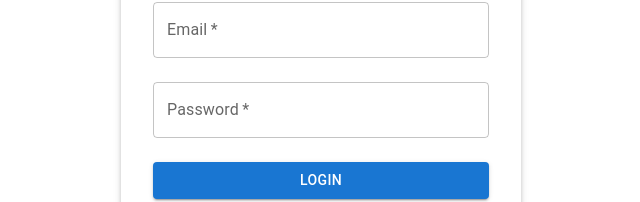
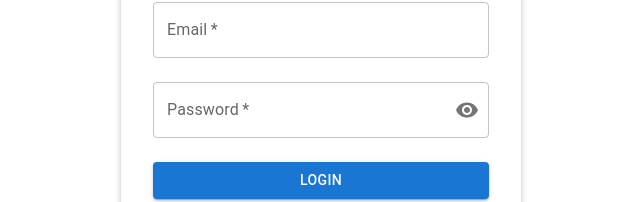
Before and after one commit to Spring-2025-V2-7-Team/Team_7_Final_Project, a React (Create React App) app in the folder frontend/: page /login in a window 1280 px wide. Shown: the part 142-344 px from the top of the page, without its empty margins (319-959 px from the left). Built offline with nearby package versions, Linux system fonts and the light colour scheme.

Commit message:
Show/hide password

```diff
--- a/frontend/src/components/auth/AuthForm.jsx
+++ b/frontend/src/components/auth/AuthForm.jsx
@@ -1,3 +1,4 @@
+import React, { useState } from "react";
 import {
   Box,
   Button,
@@ -8,7 +9,10 @@ import {
   Select,
   TextField,
   Typography,
+  IconButton,
+  InputAdornment,
 } from "@mui/material";
+import { Visibility, VisibilityOff } from "@mui/icons-material";
 
 export default function AuthForm({
   formData,
@@ -19,6 +23,10 @@ export default function AuthForm({
   type = "login",
   showRole = false,
 }) {
+  const [showPassword, setShowPassword] = useState(false);
+
+  const togglePasswordVisibility = () => setShowPassword((prev) => !prev);
+
   return (
     <Box
       component="form"
@@ -60,15 +68,24 @@ export default function AuthForm({
         required
       />
 
-      <TextField
+<TextField
         fullWidth
         label="Password"
         name="password"
-        type="password"
+        type={showPassword ? "text" : "password"}
         value={formData.password}
         onChange={onChange}
         margin="normal"
         required
+        InputProps={{
+          endAdornment: (
+            <InputAdornment position="end">
+              <IconButton onClick={togglePasswordVisibility} edge="end">
+                {showPassword ? <VisibilityOff /> : <Visibility />}
+              </IconButton>
+            </InputAdornment>
+          ),
+        }}
       />
 
       {showRole && (
--- a/frontend/src/pages/Login.jsx
+++ b/frontend/src/pages/Login.jsx
@@ -45,7 +45,6 @@ export default function Login() {
         loading={loading}
         error={error}
       />
-      {/* 👉 Register Link */}
       <p style={{ textAlign: "center", marginTop: "1rem" }}>
         New here? <Link to="/register">Register</Link>
       </p>
--- a/frontend/src/pages/Profile.jsx
+++ b/frontend/src/pages/Profile.jsx
@@ -68,8 +68,8 @@ export default function Profile() {
       });
 
       const avatarUrl = res.data.url;
-      // const updated = await updateUserProfile({ avatarUrl });
-      setProfile((prev) => ({ ...prev, avatarUrl }));
+      await updateUserProfile({ avatar_url: avatarUrl });
+      setProfile((prev) => ({ ...prev, avatar_url: avatarUrl }));
     } catch (err) {
       console.error("Image upload failed:", err);
     }
@@ -98,7 +98,7 @@ export default function Profile() {
       </Typography>
 
       <Box sx={{ display: "flex", alignItems: "center", gap: 2, mb: 3 }}>
-        <Avatar src={profile.avatarUrl} sx={{ width: 80, height: 80 }} />
+        <Avatar src={profile.avatar_url} sx={{ width: 80, height: 80 }} />
         <label htmlFor="upload-avatar">
           <input
             accept="image/*"
--- a/frontend/src/services/api.js
+++ b/frontend/src/services/api.js
@@ -1,8 +1,8 @@
 import axios from "axios";
 
 const API = axios.create({
-  baseURL: "https://team7finalproject-production.up.railway.app/api",
-  // baseURL: "http://localhost:5000/api",
+  // baseURL: "https://team7finalproject-production.up.railway.app/api",
+  baseURL: "http://localhost:5000/api",
 });
 
 API.interceptors.request.use((config) => {
```
